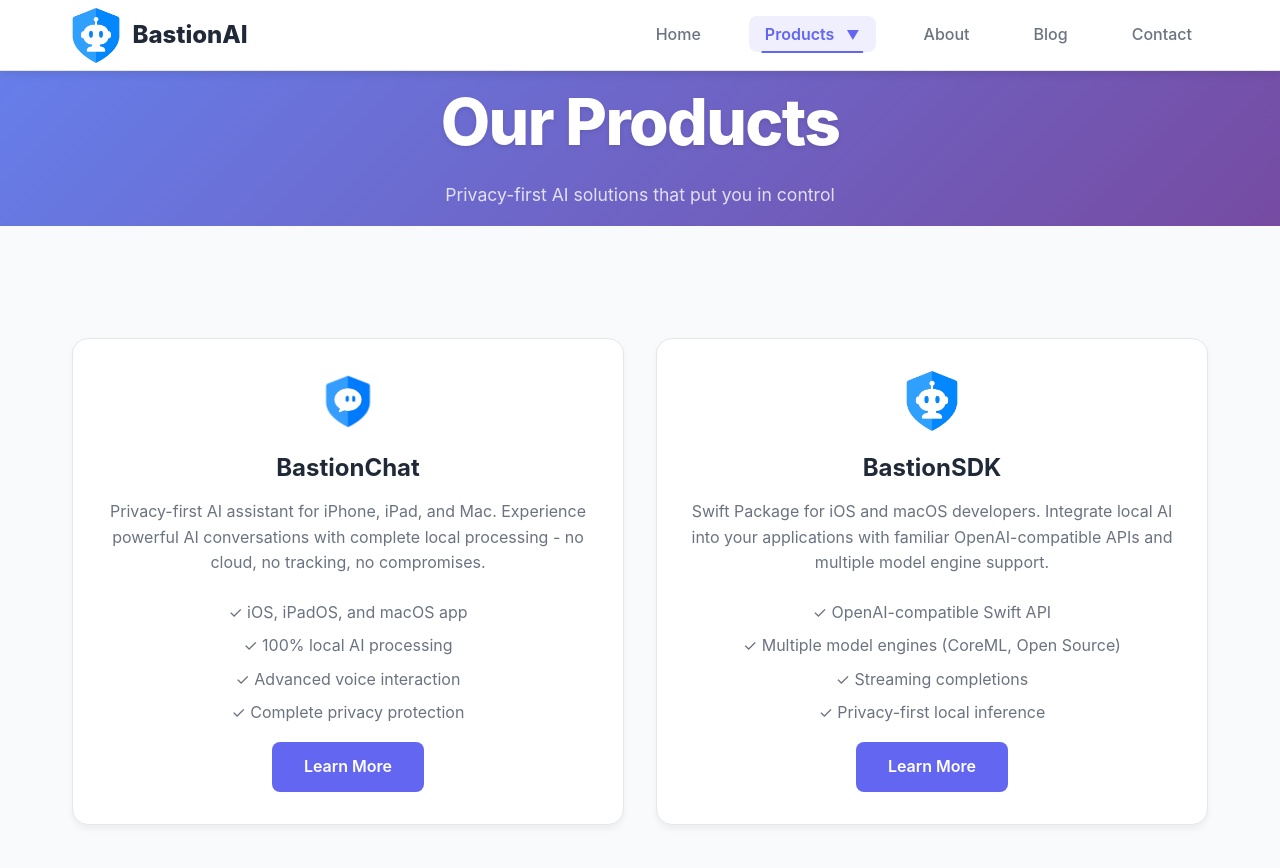
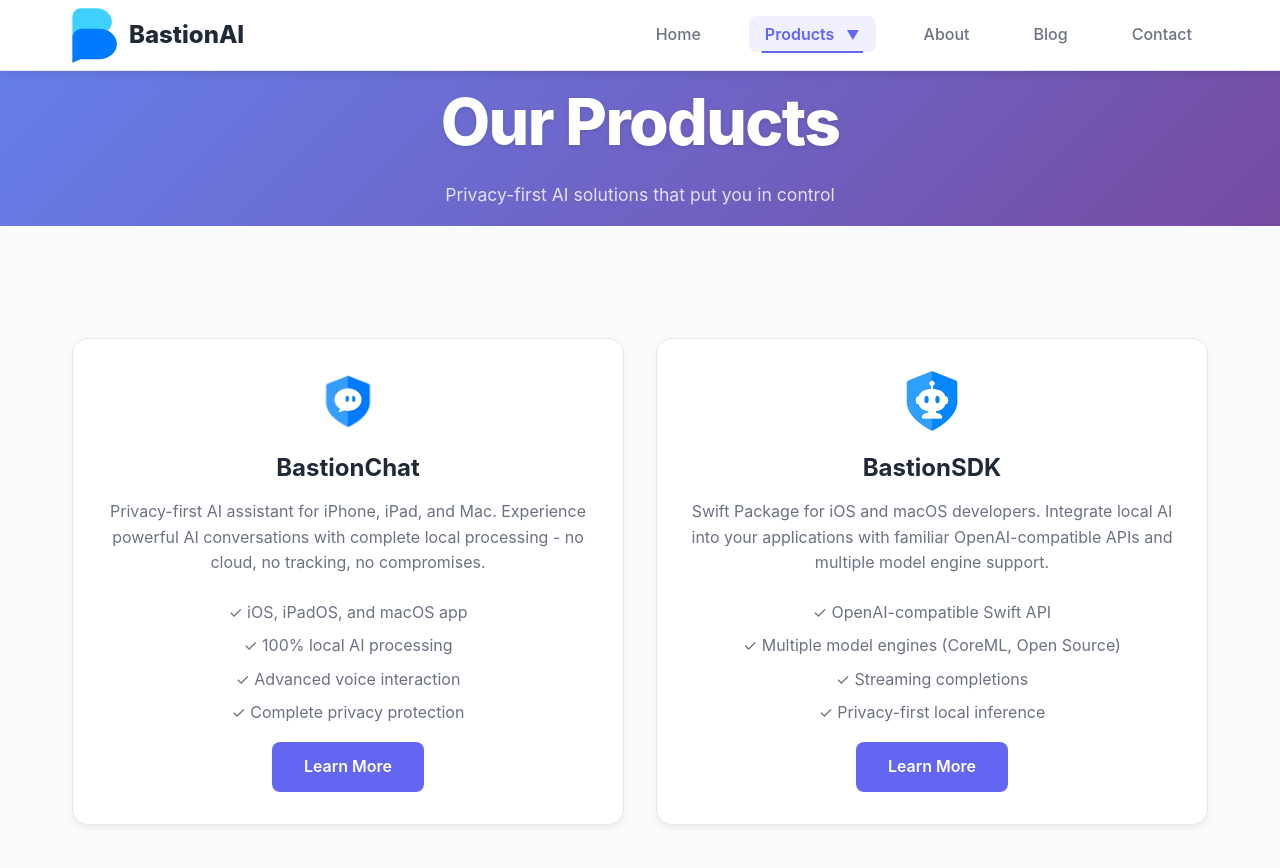
Before and after one commit to BastionAI/bastionai.github.io, a Jekyll site: the page built from products.md, in a window 1280 px wide and 900 px high. Shown: the top 868 px of the window. Built offline with Jekyll 4.4.1, drawn with Linux system fonts in a browser that asks for light colours.

Commit message:
Update BastionAI branding by replacing PNG logo with SVG format across multiple files and updating BastionSDK logo reference.

```diff
--- a/_includes/navigation.html
+++ b/_includes/navigation.html
@@ -2,7 +2,7 @@
   <div class="nav-container">
     <div class="nav-brand">
       <a href="/" class="brand-link">
-        <img src="/assets/images/logos/bastion-ai-logo.png" alt="BastionAI" class="brand-logo">
+        <img src="/assets/images/logos/bastion-ai-logo.svg" alt="BastionAI" class="brand-logo">
         <span class="brand-text">BastionAI</span>
       </a>
     </div>
--- a/_layouts/default.html
+++ b/_layouts/default.html
@@ -14,7 +14,7 @@
   <meta name="twitter:card" content="summary_large_image">
 
   <!-- Favicon -->
-  <link rel="icon" type="image/png" href="{{ '/assets/images/logos/bastion-ai-logo.png' | relative_url }}">
+  <link rel="icon" type="image/svg+xml" href="{{ '/assets/images/logos/bastion-ai-logo.svg' | relative_url }}">
 
   <!-- CSS Files -->
   <link rel="stylesheet" href="{{ '/assets/css/main.css' | relative_url }}">
@@ -49,7 +49,7 @@
   <footer>
     <div class="footer-container">
       <a href="/" class="footer-brand">
-        <img src="/assets/images/logos/bastion-ai-logo.png" alt="BastionAI" class="footer-logo">
+        <img src="/assets/images/logos/bastion-ai-logo.svg" alt="BastionAI" class="footer-logo">
         BastionAI
       </a>
 
--- a/products.md
+++ b/products.md
@@ -41,7 +41,7 @@
       %}
 
       {% include components/product-card.html
-         logo="/assets/images/logos/bastion-ai-logo.png"
+         logo="/assets/images/logos/bastion-sdk-logo.png"
          title="BastionSDK"
          description="Swift Package for iOS and macOS developers. Integrate local AI into your applications with familiar OpenAI-compatible APIs and multiple model engine support."
          features=page.bastion_sdk_features
```
Also changed, not shown: assets/images/logos/bastion-ai-logo.svg (added), assets/images/logos/bastion-sdk-logo.png (renamed from assets/images/logos/bastion-ai-logo.png).
